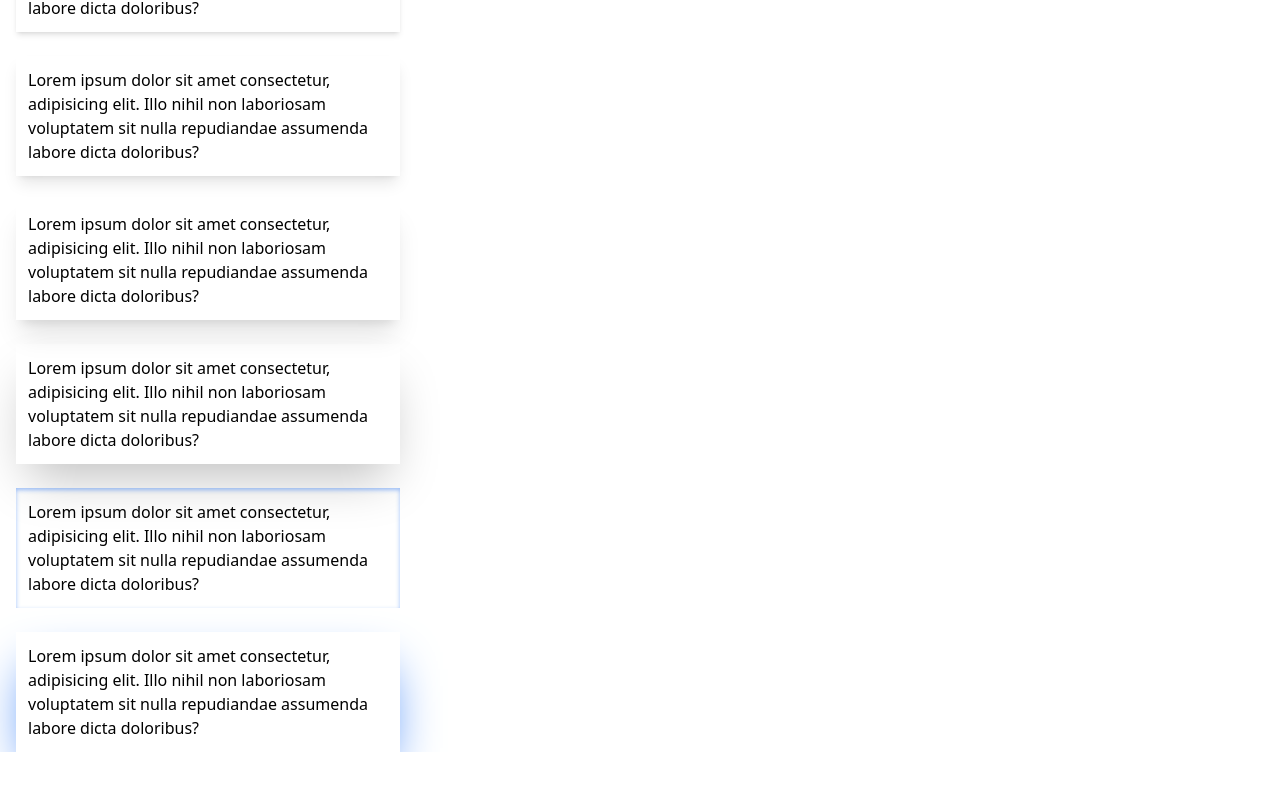
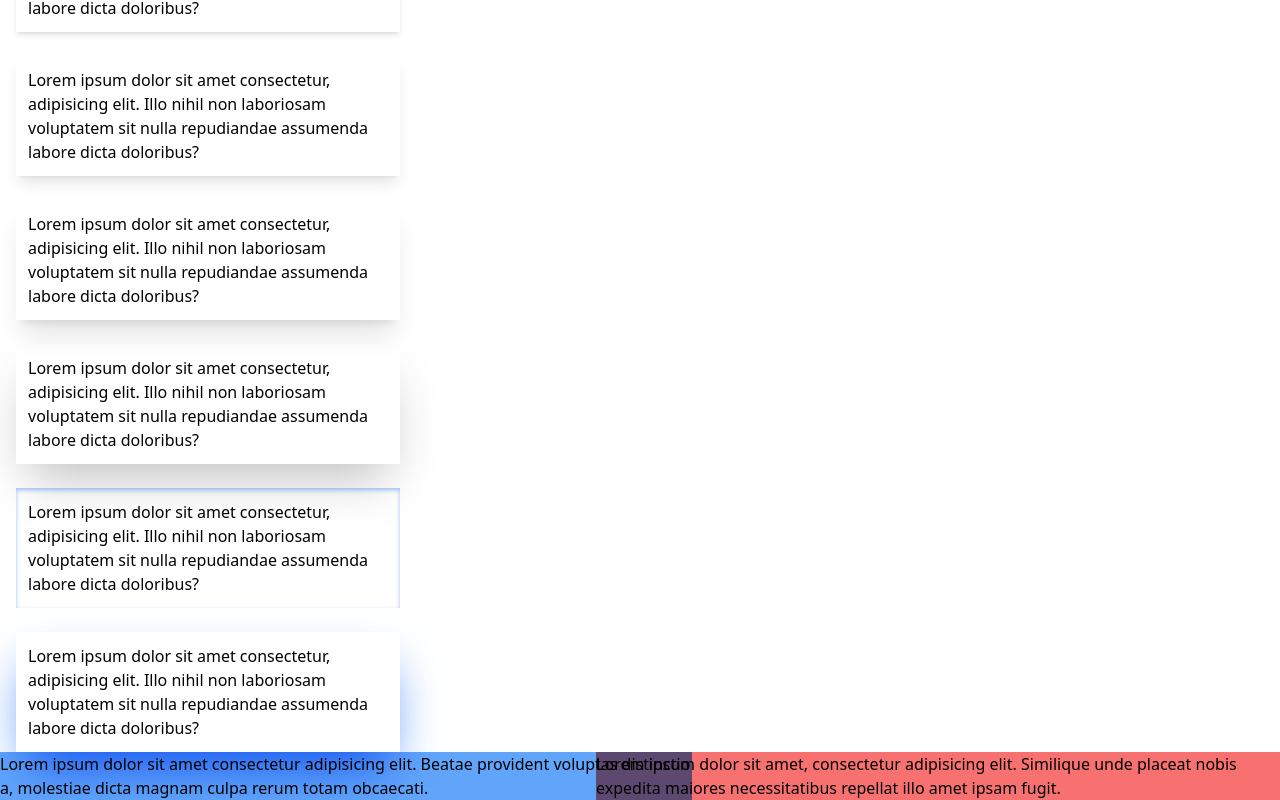
Before and after one commit to nsagias/react-tailwindcss-starter, a React (Create React App) app: page / in a window 1280 px wide. Shown: the part 720-1520 px from the top of the page. Before the commit the page ends 1472 px from the top, so only its background shows below. Built offline with nearby package versions, Linux system fonts and the light colour scheme.

Commit message:
add mix-blend

```diff
--- a/src/components/BackgroundAndShadows/BackgroundAndShadows.tsx
+++ b/src/components/BackgroundAndShadows/BackgroundAndShadows.tsx
@@ -27,6 +27,14 @@ export default function BackgroundAndShadows() {
       <div className="w-96 mt-6 ml-4 p-3 shadow-2xl shadow-blue-500">Lorem ipsum dolor sit amet consectetur, adipisicing elit. Illo nihil non laboriosam voluptatem sit nulla repudiandae assumenda labore dicta doloribus?</div>
 
       {/* Mix Blend */}
+      <div className="flex justify-center -space-x-24">
+        <div className="mix-blend-multiply bg-blue-400">
+          Lorem ipsum dolor sit amet consectetur adipisicing elit. Beatae provident voluptas distinctio a, molestiae dicta magnam culpa rerum totam obcaecati.
+        </div>
+        <div className="mix-blend-multiply bg-red-400">
+          Lorem ipsum dolor sit amet, consectetur adipisicing elit. Similique unde placeat nobis expedita maiores necessitatibus repellat illo amet ipsam fugit.
+        </div>
+      </div>
     </>
   );
 }
```
